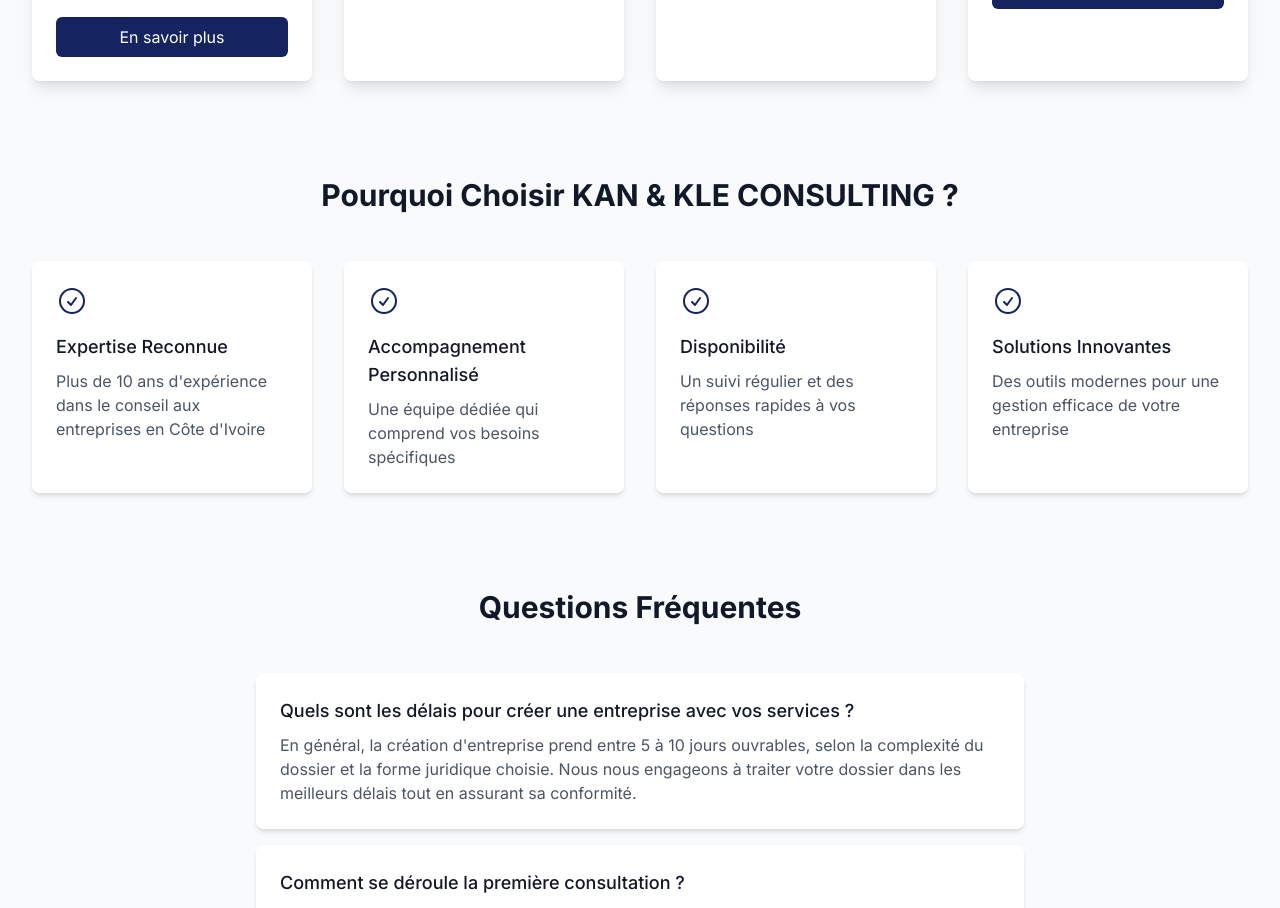
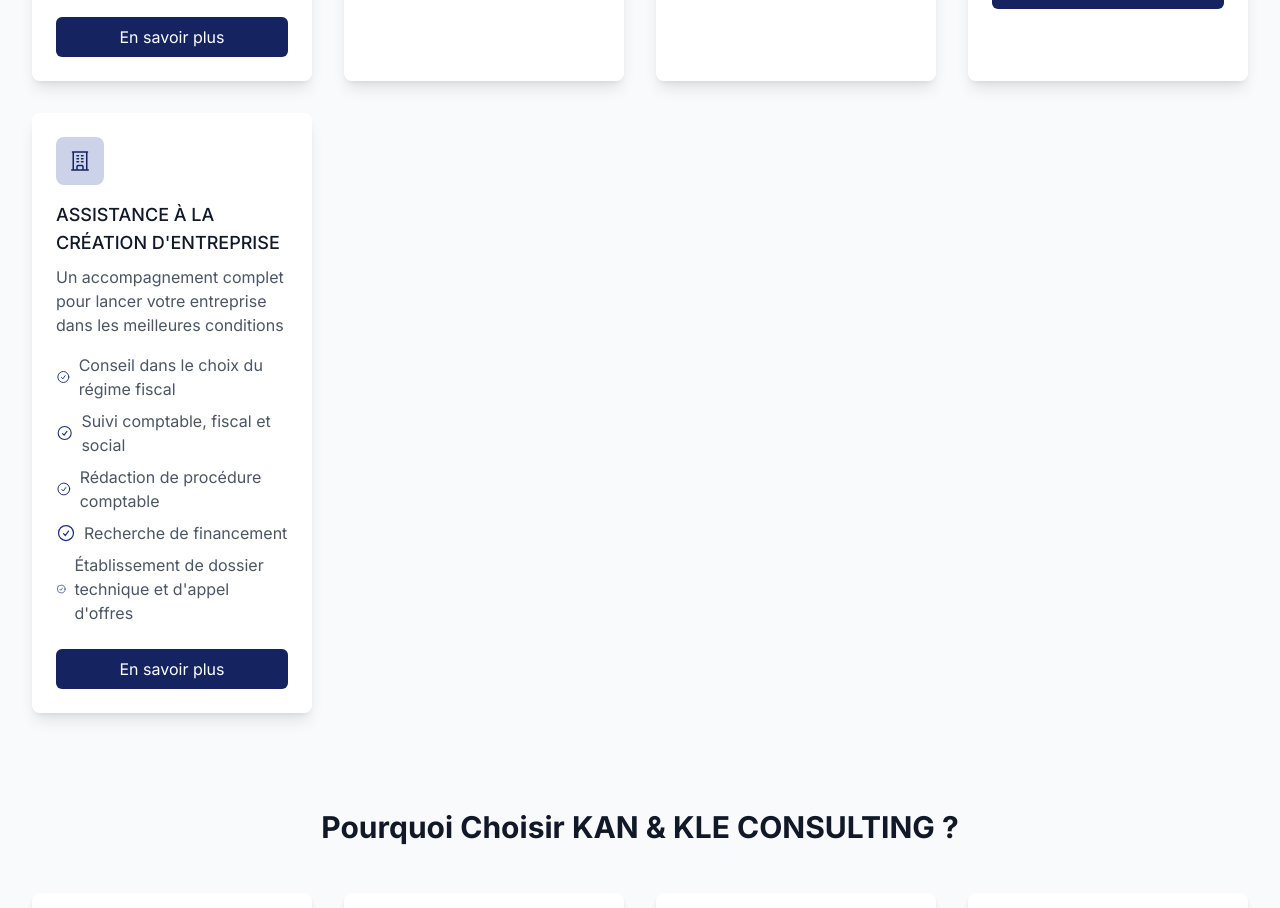
Before and after one commit to azerty12-ops/kan-kle-consulting, a React (Vite) app: page /services in a window 1280 px wide. Shown: the part 663-1571 px from the top of the page. Built offline with nearby package versions, Linux system fonts and the light colour scheme.

Commit message:
Add business creation assistance service

```diff
--- a/src/pages/Services.jsx
+++ b/src/pages/Services.jsx
@@ -1,4 +1,4 @@
-import { ScaleIcon, DocumentTextIcon, UserGroupIcon, CalculatorIcon, CheckCircleIcon } from '@heroicons/react/24/outline'
+import { ScaleIcon, DocumentTextIcon, UserGroupIcon, CalculatorIcon, CheckCircleIcon, BuildingOfficeIcon } from '@heroicons/react/24/outline'
 import { Dialog, Transition } from '@headlessui/react'
 import { Fragment, useState } from 'react'
 import { Link } from 'react-router-dom'
@@ -91,6 +91,29 @@
     • Conseil comptable et financier : Nous analysons vos performances et vous conseillons pour optimiser votre gestion financière.
 
     • Formation : Nous proposons des formations sur mesure pour vous permettre de mieux comprendre et utiliser vos outils comptables.`
+  },
+  {
+    title: "ASSISTANCE À LA CRÉATION D'ENTREPRISE",
+    description: "Un accompagnement complet pour lancer votre entreprise dans les meilleures conditions",
+    icon: BuildingOfficeIcon,
+    features: [
+      "Conseil dans le choix du régime fiscal",
+      "Suivi comptable, fiscal et social",
+      "Rédaction de procédure comptable",
+      "Recherche de financement",
+      "Établissement de dossier technique et d'appel d'offres"
+    ],
+    detailedDescription: `Notre service d'assistance à la création d'entreprise vous offre un accompagnement sur mesure pour concrétiser votre projet :
+
+    • Conseil dans le choix du régime fiscal : Nous analysons votre situation pour vous recommander le régime fiscal le plus adapté à votre activité et vos objectifs.
+
+    • Suivi comptable, fiscal et social : Nous assurons un suivi rigoureux de vos obligations pour vous permettre de démarrer sereinement votre activité.
+
+    • Rédaction de procédure comptable : Nous mettons en place des procédures comptables claires et efficaces adaptées à votre structure.
+
+    • Recherche de financement : Nous vous accompagnons dans l'identification et l'obtention des financements nécessaires à votre projet.
+
+    • Établissement de dossier technique et d'appel d'offres : Nous vous aidons à préparer des dossiers professionnels pour répondre aux appels d'offres et obtenir des marchés.`
   }
 ]
 
```
